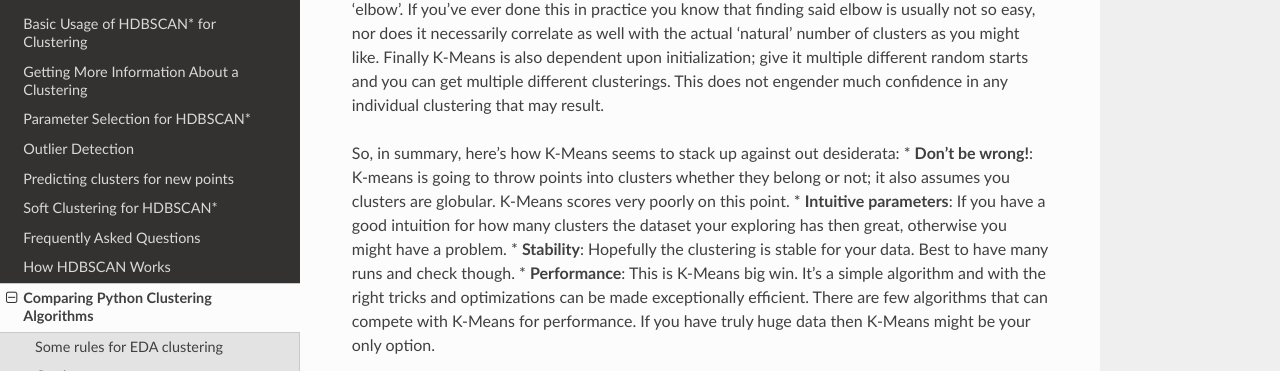
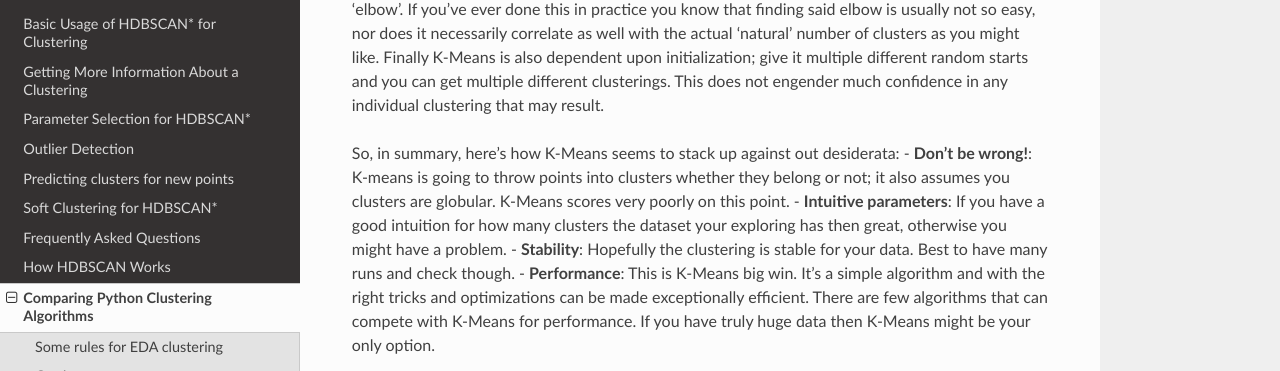
Before and after one commit to scikit-learn-contrib/hdbscan, a Sphinx documentation site: the page built from docs/comparing_clustering_algorithms.rst, in a window 1280 px wide and 900 px high, scrolled down 3338 px. Shown: the part 114-485 px from the top of the window. Built offline with Sphinx 7.4.7 and the Read the Docs theme 2.0.0, drawn with Linux system fonts in a browser that asks for light colours; formulas are drawn with MathJax 3.

Commit message:
Fixed markup typo

```diff
--- a/docs/comparing_clustering_algorithms.rst
+++ b/docs/comparing_clustering_algorithms.rst
@@ -171,14 +171,16 @@
 in any individual clustering that may result.
 
 So, in summary, here's how K-Means seems to stack up against out
-desiderata: \* **Don't be wrong!**: K-means is going to throw points
+desiderata:
+- **Don't be wrong!**: K-means is going to throw points
 into clusters whether they belong or not; it also assumes you clusters
-are globular. K-Means scores very poorly on this point. \* **Intuitive
-parameters**: If you have a good intuition for how many clusters the
+are globular. K-Means scores very poorly on this point.
+- **Intuitive parameters**: If you have a good intuition for how many clusters the
 dataset your exploring has then great, otherwise you might have a
-problem. \* **Stability**: Hopefully the clustering is stable for your
-data. Best to have many runs and check though. \* **Performance**: This
-is K-Means big win. It's a simple algorithm and with the right tricks
+problem.
+- **Stability**: Hopefully the clustering is stable for your
+data. Best to have many runs and check though.
+- **Performance**: This is K-Means big win. It's a simple algorithm and with the right tricks
 and optimizations can be made exceptionally efficient. There are few
 algorithms that can compete with K-Means for performance. If you have
 truly huge data then K-Means might be your only option.
```
